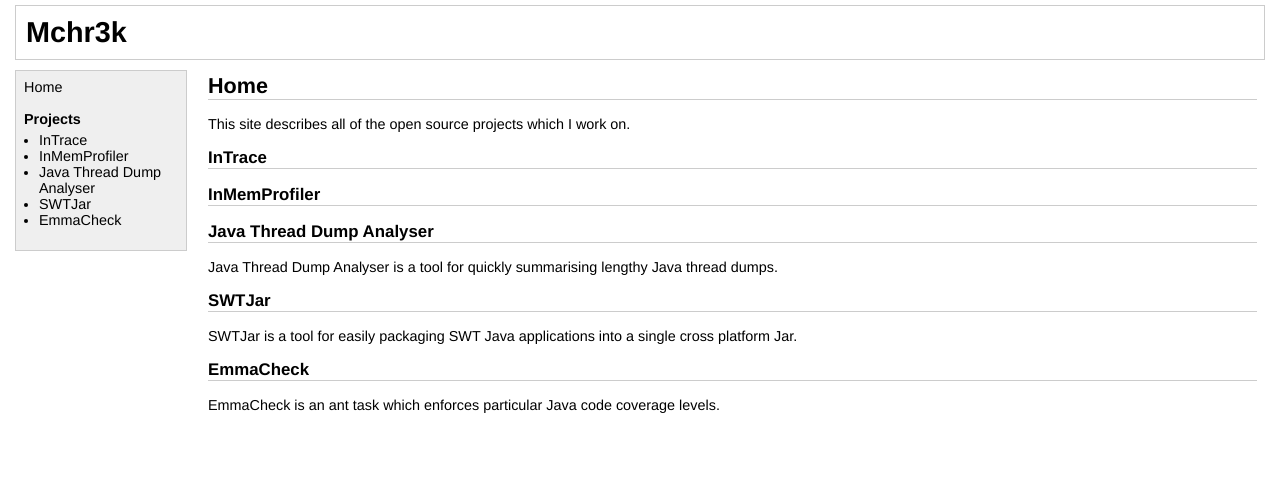
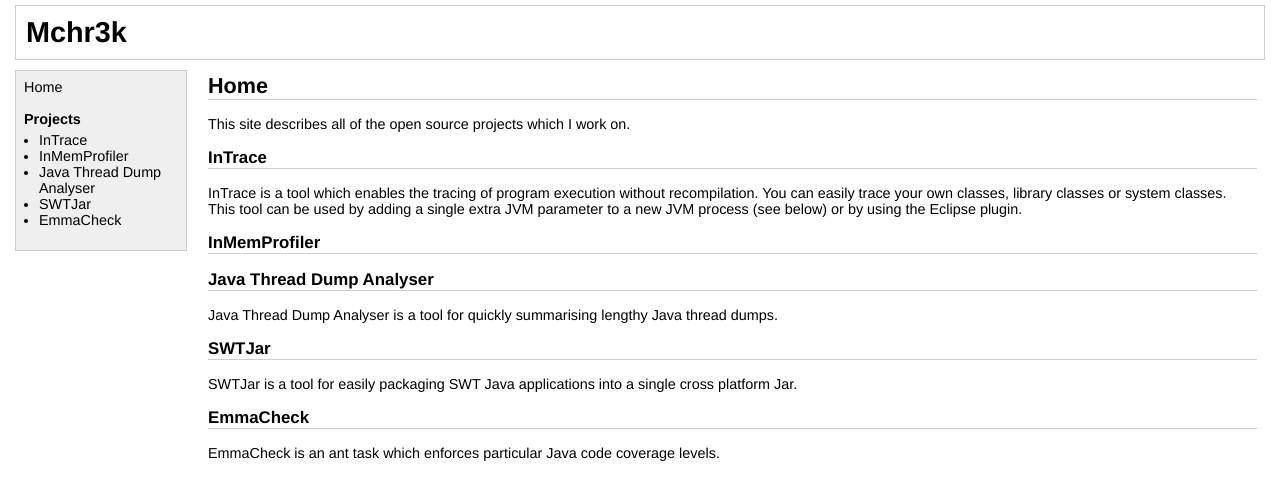
Before and after one commit to mchr3k/mchr3k.github.com, a Jekyll site: the page built from index.html, in a window 1280 px wide. Shown: the top 500 px of the page. Built offline with Jekyll 4.4.1, drawn with Linux system fonts in a browser that asks for light colours.

Commit message:
Add intrace summary

```diff
--- a/index.html
+++ b/index.html
@@ -7,6 +7,10 @@
 <p>This site describes all of the open source projects which I work on.
 
 <h3>InTrace</h3>
+
+<p>InTrace is a tool which enables the tracing of program execution without recompilation. You
+can easily trace your own classes, library classes or system classes. This tool can be used by
+adding a single extra JVM parameter to a new JVM process (see below) or by using the Eclipse plugin.
 
 <h3>InMemProfiler</h3>
 
```
